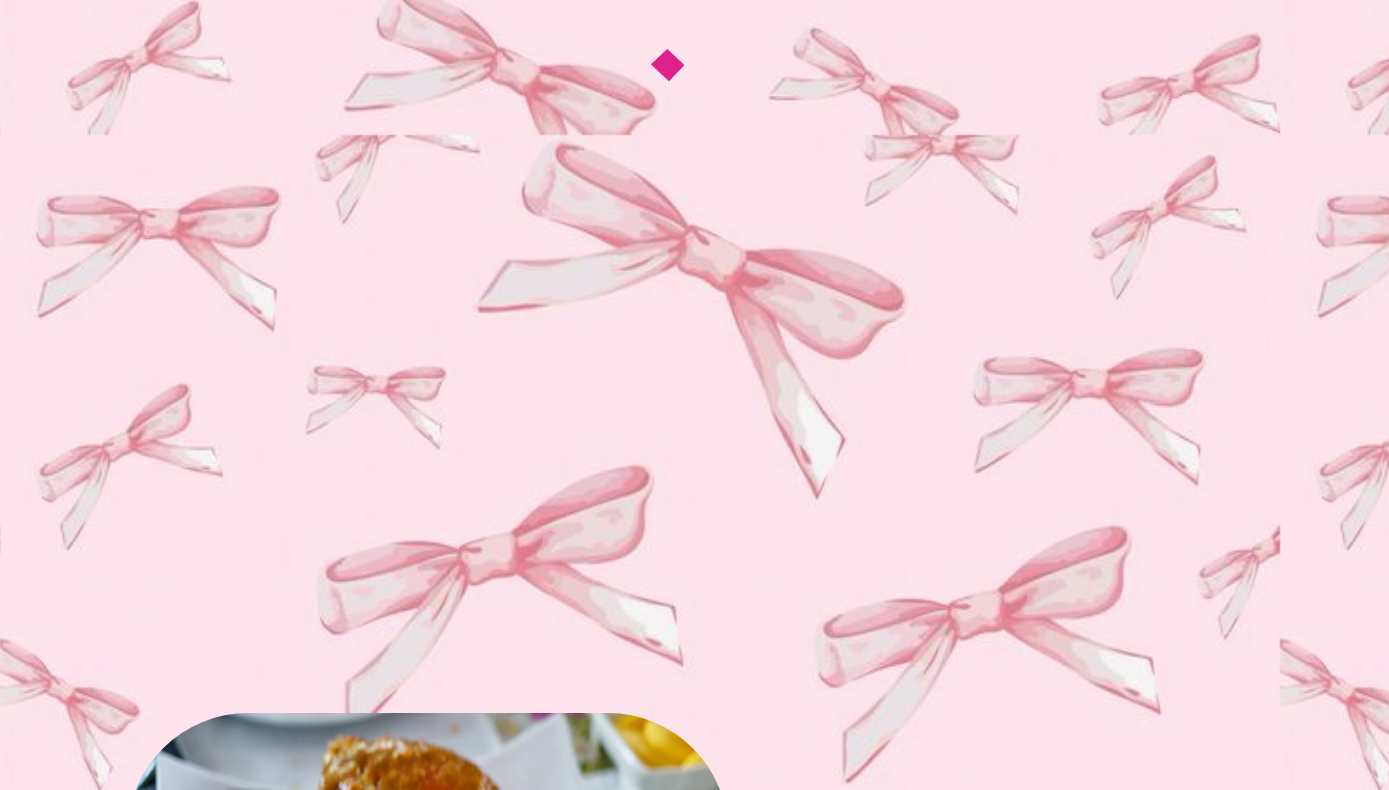
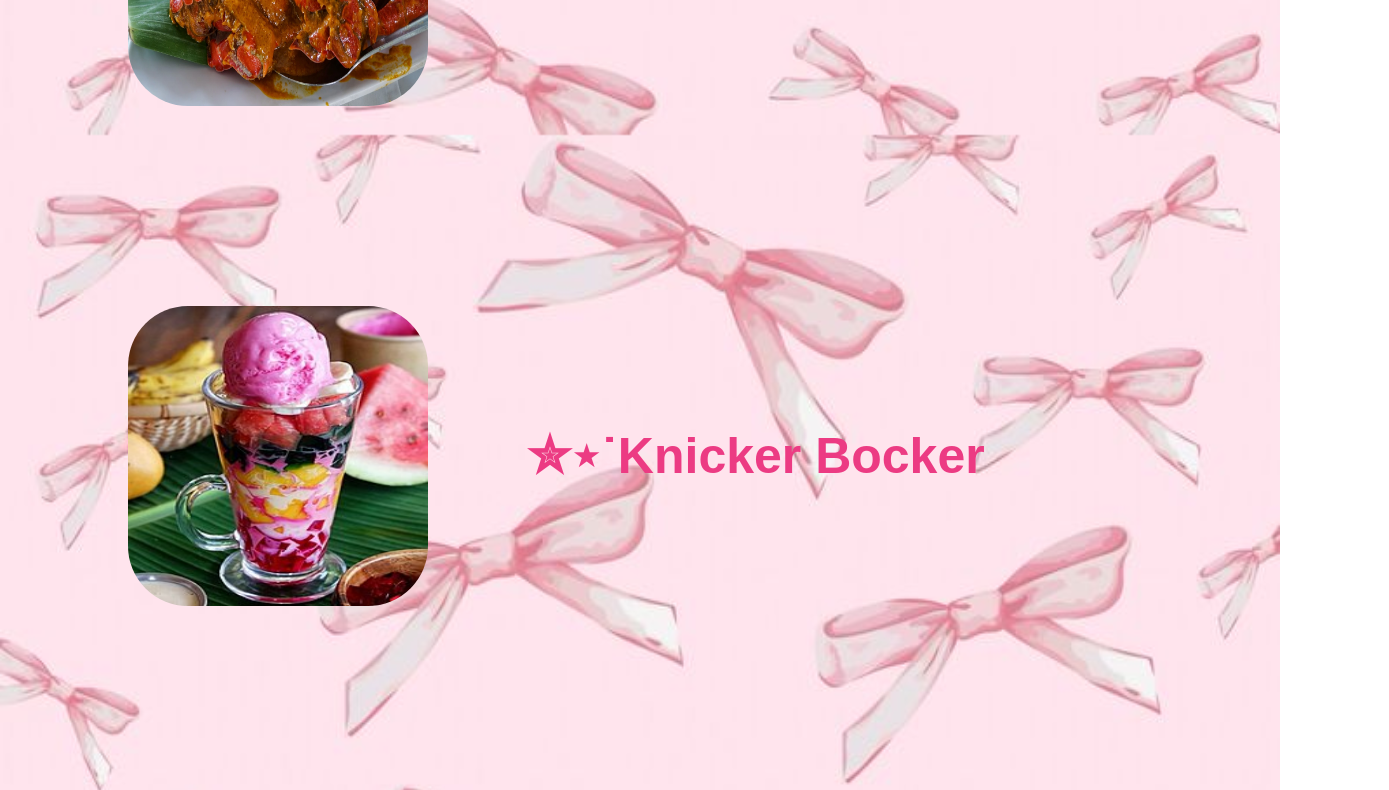
Before and after one commit to nagtatago/welcome, a plain HTML site: page index.html in a window 1280 px wide. Shown: the part 665-1455 px from the top of the page, 1389 px wide, since content can reach past the window. Drawn offline with Linux system fonts and the light colour scheme; a web font is replaced by a local one.

Commit message:
Update index.html

```diff
--- a/index.html
+++ b/index.html
@@ -13,7 +13,7 @@
             margin: 0;
             padding: 0;
 			text-align: center;
-			font-size: 100px;
+			font-size: 50px;
 			color: #e0218a;
 
 
@@ -35,20 +35,20 @@
         }
 
         .food {
-            margin-bottom:400px;
+            margin-bottom:200px;
             display: flex;
             align-items: center;
         }
 
         .food img {
-            width: 600px;
-            height: 600px;
+            width: 300px;
+            height: 300px;
             border-radius: 20%;
             margin-right: 100px;
         }
 
         .food h2 {
-            font-size: 100px;
+            font-size: 50px;
             margin: 0;
 			color: #ec3b83 ;
         }
```
